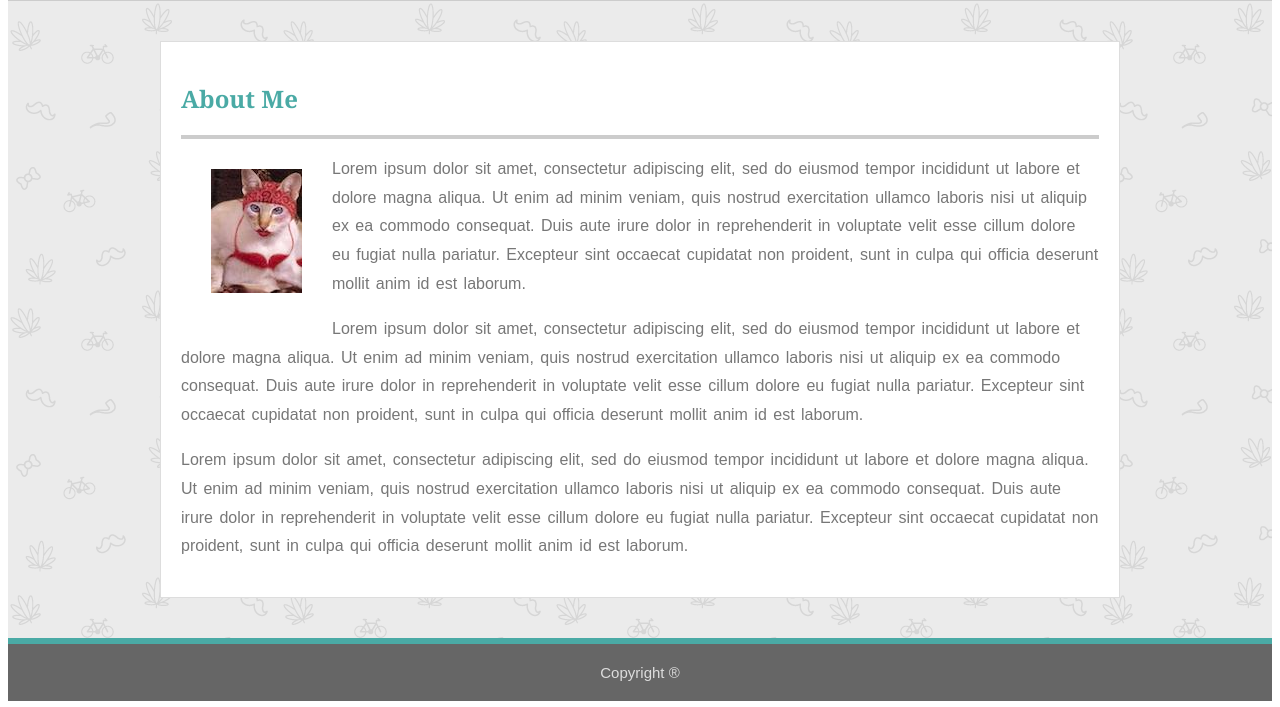
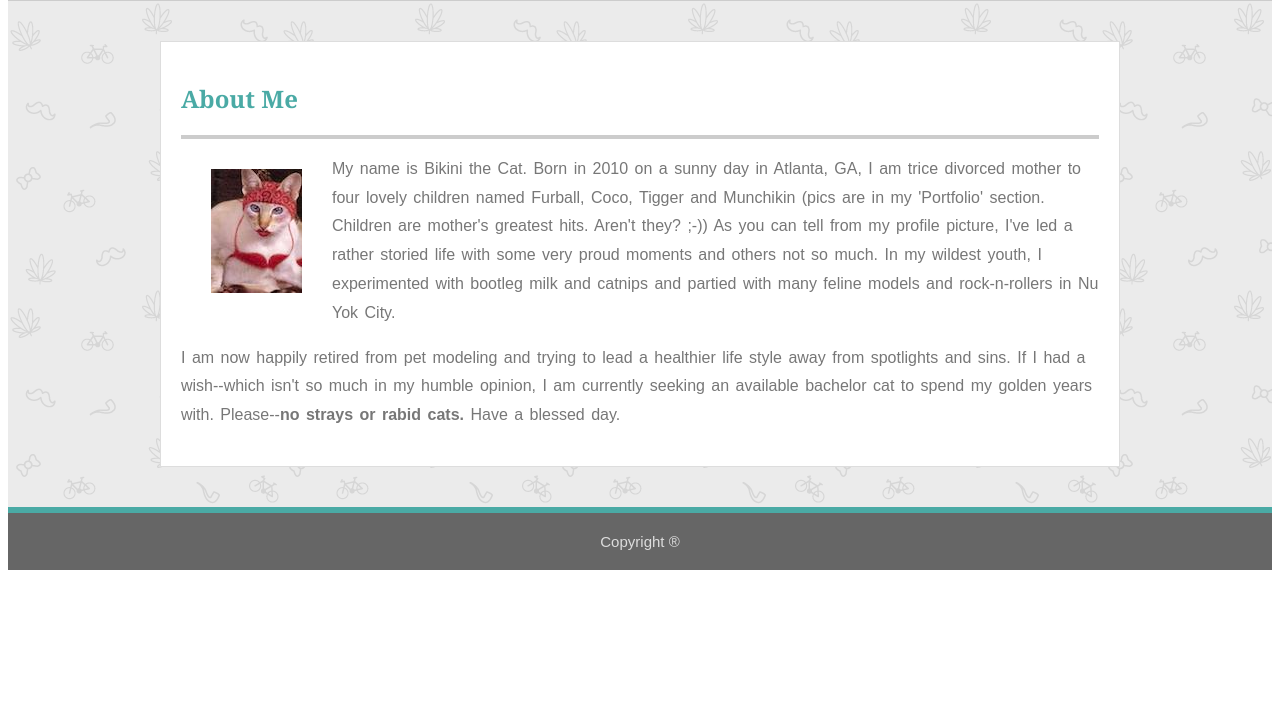
Before and after one commit to kimchikimchi/Basic-Portfolio, a plain HTML site: page index.html in a window 1280 px wide. Shown: the part 93-800 px from the top of the page. Drawn offline with Linux system fonts and the light colour scheme.

Commit message:
- Replaced sample text with real

```diff
--- a/index.html
+++ b/index.html
@@ -29,13 +29,10 @@
         <h2>About Me</h1>
         <div class="div_grey"></div>
         <img src="assets/images/painted_cat_bikini.jpeg" alt="cat image" class="img_portrait">
-        <p>Lorem ipsum dolor sit amet, consectetur adipiscing elit, sed do eiusmod tempor incididunt ut labore et dolore magna aliqua. Ut enim ad minim veniam, quis nostrud exercitation ullamco laboris nisi ut aliquip ex ea commodo consequat. Duis aute irure dolor in reprehenderit in voluptate velit esse cillum dolore eu fugiat nulla pariatur. Excepteur sint occaecat cupidatat non proident, sunt in culpa qui officia deserunt mollit anim id est laborum.
+        <p>My name is Bikini the Cat.  Born in 2010 on a sunny day in Atlanta, GA, I am trice divorced mother to four lovely children named Furball, Coco, Tigger and Munchikin (pics are in my 'Portfolio' section.  Children are mother's greatest hits. Aren't they? ;-))  As you can tell from my profile picture, I've led a rather storied life with some very proud moments and others not so much.   In my wildest youth, I experimented with bootleg milk and catnips and partied with many feline models and rock-n-rollers in Nu Yok City.
         </p>
 
-        <p>Lorem ipsum dolor sit amet, consectetur adipiscing elit, sed do eiusmod tempor incididunt ut labore et dolore magna aliqua. Ut enim ad minim veniam, quis nostrud exercitation ullamco laboris nisi ut aliquip ex ea commodo consequat. Duis aute irure dolor in reprehenderit in voluptate velit esse cillum dolore eu fugiat nulla pariatur. Excepteur sint occaecat cupidatat non proident, sunt in culpa qui officia deserunt mollit anim id est laborum.
-        </p>
-
-        <p>Lorem ipsum dolor sit amet, consectetur adipiscing elit, sed do eiusmod tempor incididunt ut labore et dolore magna aliqua. Ut enim ad minim veniam, quis nostrud exercitation ullamco laboris nisi ut aliquip ex ea commodo consequat. Duis aute irure dolor in reprehenderit in voluptate velit esse cillum dolore eu fugiat nulla pariatur. Excepteur sint occaecat cupidatat non proident, sunt in culpa qui officia deserunt mollit anim id est laborum.
+        <p>I am now happily retired from pet modeling and trying to lead a healthier life style away from spotlights and sins.  If I had a wish--which isn't so much in my humble opinion, I am currently seeking an available bachelor cat to spend my golden years with.  Please--<strong>no strays or rabid cats.</strong>  Have a blessed day.
         </p>
       </div>
     </div>
```
